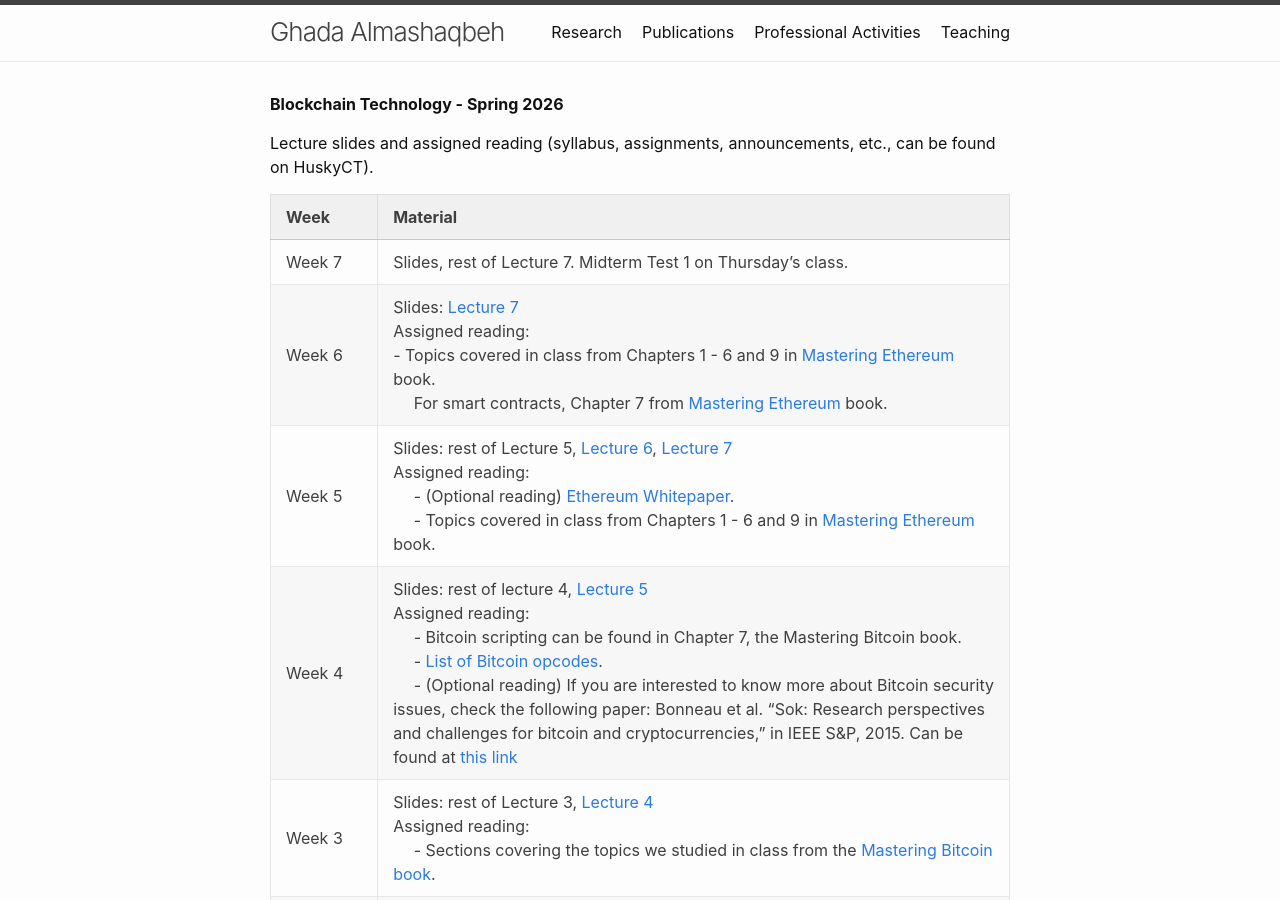
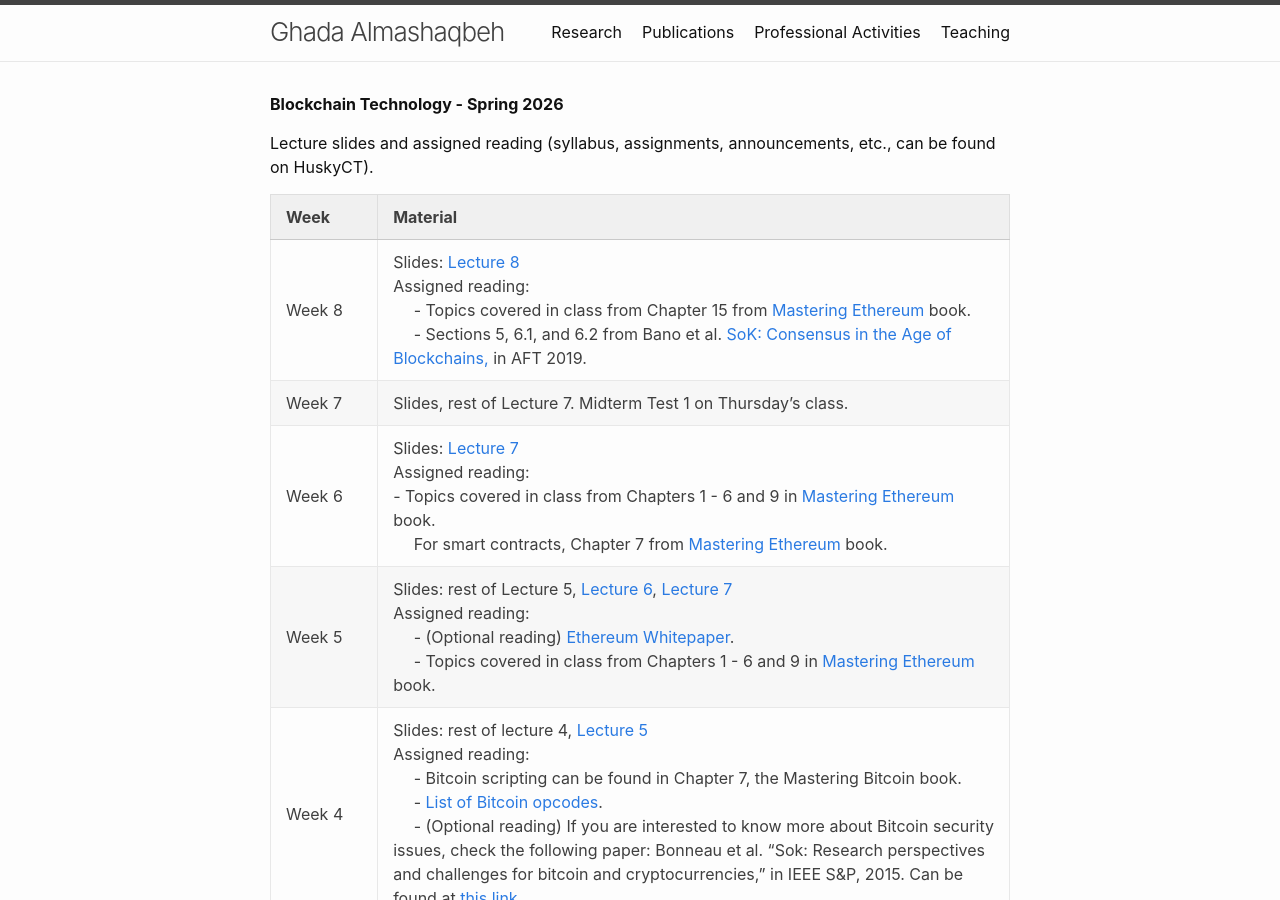
Before and after one commit to GhadaAlmashaqbeh/GhadaAlmashaqbeh.github.io, a Jekyll site: the page built from courses/blockchain-technology-s2026/index.md, in a window 1280 px wide and 900 px high. Built offline with Jekyll 4.4.1, drawn with Linux system fonts in a browser that asks for light colours.

Commit message:
add lec 8

```diff
--- a/courses/blockchain-technology-s2026/index.md
+++ b/courses/blockchain-technology-s2026/index.md
@@ -8,6 +8,7 @@ Lecture slides and assigned reading (syllabus, assignments, announcements, etc.,
 
 | Week&emsp;&emsp;| Material           |
 |----------|--------------------|
+| Week 8 | Slides: [Lecture 8](./lecture8.pdf) <br/> Assigned reading: <br/> &emsp; - Topics covered in class from Chapter 15 from [Mastering Ethereum](https://github.com/ethereumbook/ethereumbook/blob/develop/book.asciidoc) book.<br/> &emsp; - Sections 5, 6.1, and 6.2 from Bano et al. [SoK: Consensus in the Age of Blockchains,](https://smeiklej.com/files/aft19a.pdf) in AFT 2019.|
 | Week 7 | Slides, rest of Lecture 7. Midterm Test 1 on Thursday's class.|
 | Week 6 | Slides: [Lecture 7](./lecture7.pdf) <br/> Assigned reading: <br/> - Topics covered in class from Chapters 1 - 6 and 9 in [Mastering Ethereum](https://masteringethereum.xyz/intro.html#mastering-ethereum-2nd-edition) book. <br/> &emsp; For smart contracts, Chapter 7 from [Mastering Ethereum](https://masteringethereum.xyz/intro.html#mastering-ethereum-2nd-edition) book. |
 | Week 5 | Slides: rest of Lecture 5, [Lecture 6](./lecture6.pdf), [Lecture 7](./lecture7.pdf) <br/> Assigned reading: <br/> &emsp; - (Optional reading) [Ethereum Whitepaper](https://ethereum.org/en/whitepaper/).<br/> &emsp; - Topics covered in class from Chapters 1 - 6 and 9 in [Mastering Ethereum](https://masteringethereum.xyz/intro.html#mastering-ethereum-2nd-edition) book.|
```
Also changed, not shown: 2 other files.
